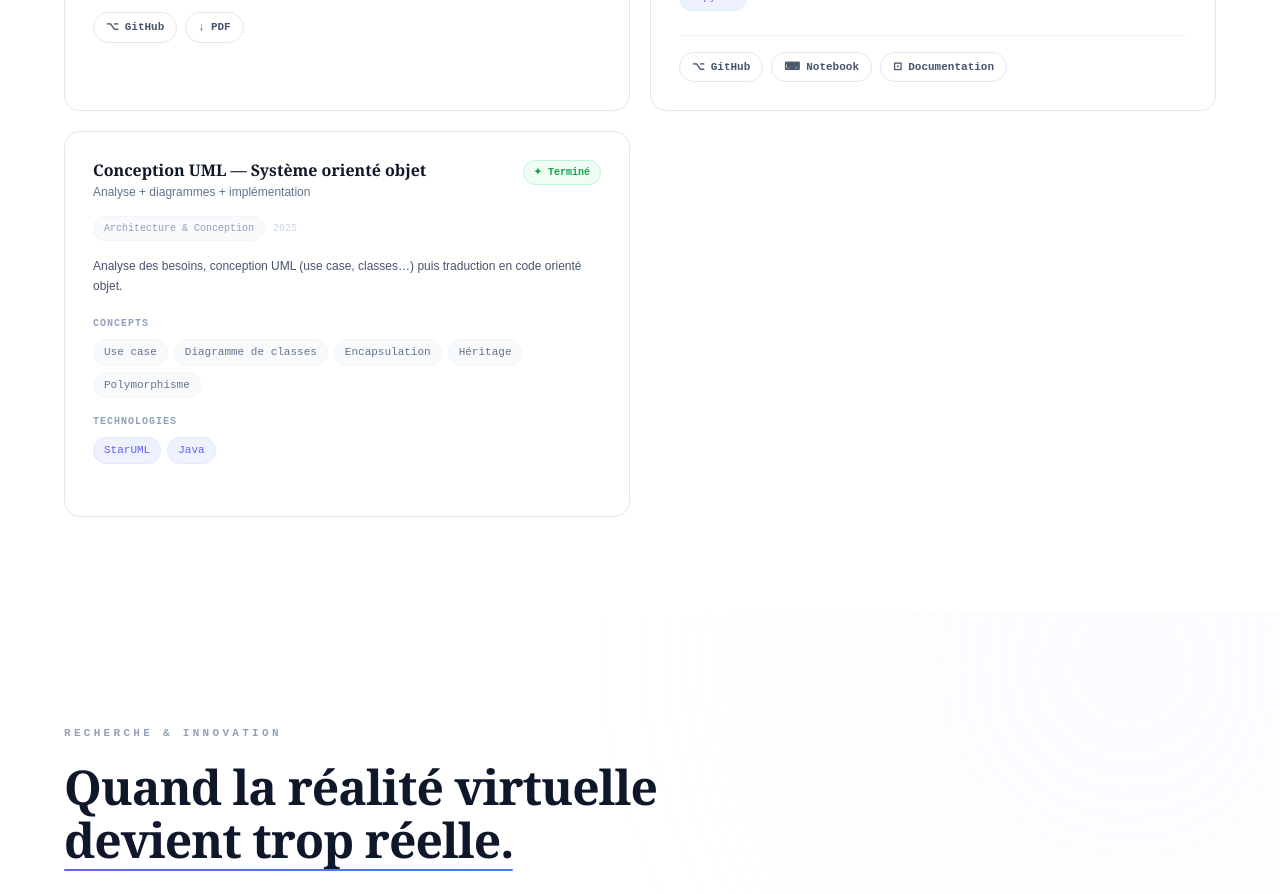
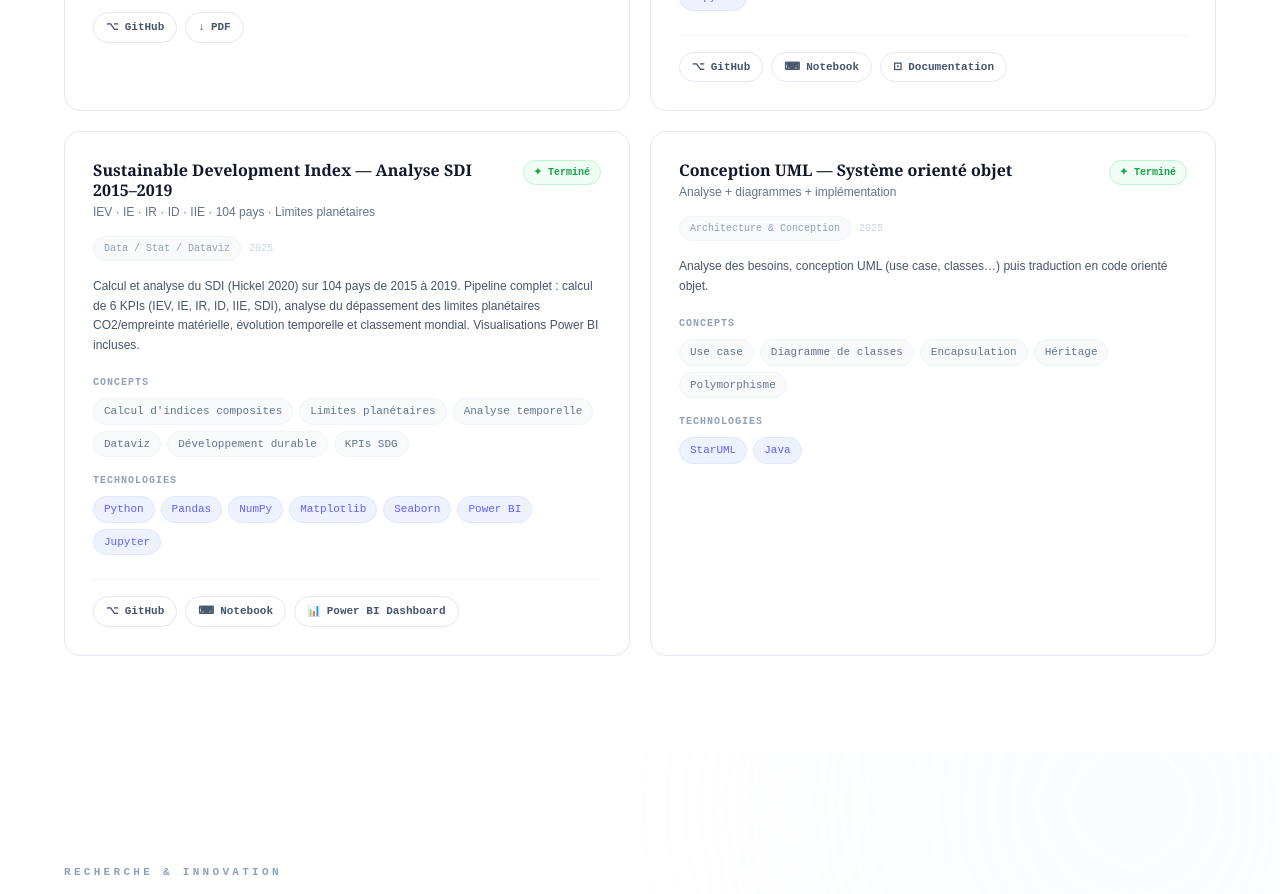
Before and after one commit to sarah832005/sarah832005.github.io, a Next.js app: page / in a window 1280 px wide. Shown: the part 5640-6534 px from the top of the page. Built offline with nearby package versions, Linux system fonts and the light colour scheme.

Commit message:
feat: add SDI project + Power BI dashboard

```diff
--- a/src/components/Projects.tsx
+++ b/src/components/Projects.tsx
@@ -25,7 +25,7 @@ type Domain =
 type Project = {
   title: string; subtitle: string; year: string; status: ProjectStatus;
   domain: Domain; what: string; concepts: string[]; tools: string[];
-  github?: string; demo?: string; report?: string; doc?: string; notebook?: string;
+  github?: string; demo?: string; report?: string; doc?: string; notebook?: string; pbix?: string;
 };
 
 const DOMAINS: Array<Domain | "Tous"> = [
@@ -97,6 +97,17 @@ const PROJECTS: Project[] = [
     github: "https://github.com/sarah832005/vr-cybersickness-ml",
     notebook: "https://github.com/sarah832005/vr-cybersickness-ml/blob/main/notebooks/",
     doc: "https://sarah832005.github.io/docs/vr_ml_documentation.html",
+  },
+  {
+    title: "Sustainable Development Index — Analyse SDI 2015–2019",
+    subtitle: "IEV · IE · IR · ID · IIE · 104 pays · Limites planétaires",
+    year: "2025", status: "Terminé", domain: "Data / Stat / Dataviz",
+    what: "Calcul et analyse du SDI (Hickel 2020) sur 104 pays de 2015 à 2019. Pipeline complet : calcul de 6 KPIs (IEV, IE, IR, ID, IIE, SDI), analyse du dépassement des limites planétaires CO2/empreinte matérielle, évolution temporelle et classement mondial. Visualisations Power BI incluses.",
+    concepts: ["Calcul d'indices composites", "Limites planétaires", "Analyse temporelle", "Dataviz", "Développement durable", "KPIs SDG"],
+    tools: ["Python", "Pandas", "NumPy", "Matplotlib", "Seaborn", "Power BI", "Jupyter"],
+    github: "https://github.com/sarah832005/sdi-analysis",
+    notebook: "https://github.com/sarah832005/sdi-analysis/blob/main/notebooks/",
+    pbix: "https://sarah832005.github.io/docs/stream_4_pi.pbix",
   },
   {
     title: "Conception UML — Système orienté objet",
@@ -301,13 +312,14 @@ export default function Projects() {
               </div>
 
               {/* Links */}
-              {(p.github || p.demo || p.report || p.doc || p.notebook) && (
+              {(p.github || p.demo || p.report || p.doc || p.notebook || p.pbix) && (
                 <div className="flex flex-wrap gap-2 pt-4 border-t border-slate-100">
                   {p.github && <LinkButton href={p.github} label="GitHub" icon="⌥" />}
                   {p.notebook && <LinkButton href={p.notebook} label="Notebook" icon="⌨" />}
                   {p.doc && <LinkButton href={p.doc} label="Documentation" icon="⊡" />}
                   {p.demo && <LinkButton href={p.demo} label="Rapport HTML" icon="⊞" />}
                   {p.report && <LinkButton href={p.report} label="PDF" icon="↓" />}
+                  {p.pbix && <LinkButton href={p.pbix} label="Power BI Dashboard" icon="📊" />}
                 </div>
               )}
             </article>
```
